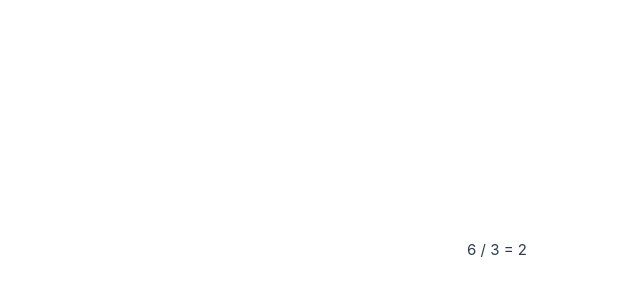
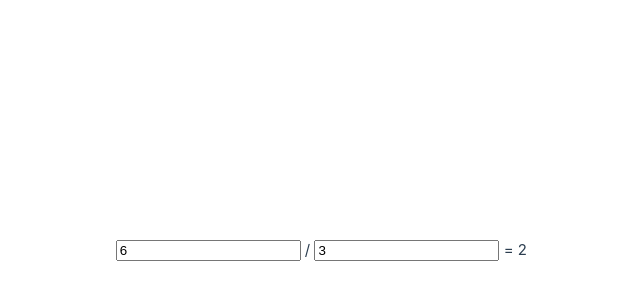
Before and after one commit to koyamal/pra_vue3, a Vue app in the folder Vue3FrontDevTextBook/chap13/myUnitTest/: page / in a window 1280 px wide. Shown: the part 150-450 px from the top of the page, without its empty margins (113-753 px from the left). Built offline with nearby package versions, Linux system fonts and the light colour scheme.

Commit message:
Use data-testid flag

```diff
--- a/Vue3FrontDevTextBook/chap13/myUnitTest/src/App.vue
+++ b/Vue3FrontDevTextBook/chap13/myUnitTest/src/App.vue
@@ -1,16 +1,21 @@
 <script setup lang="ts">
 import {ref, computed} from "vue";
-import {divideTwoNums} from "@/functions";
 
 const num1 = ref(6);
 const num2 = ref(3);
 const ans = computed(
   (): number => {
-    return divideTwoNums(num1.value, num2.value);
+    return num1.value / num2.value;
   }
 );
 </script>
 
 <template>
-  <p>{{ num1 }} / {{ num2 }} = {{ ans }}</p>
+  <p>
+    <input type="number" data-testid="num1" v-model="num1">
+    /
+    <input type="number" data-testid="num2" v-model="num2">
+    =
+    <span data-testid="ans">{{ ans }}</span>
+  </p>
 </template>
```
Also changed, not shown: 1 other file (tests, documents, lock files or other folders).
